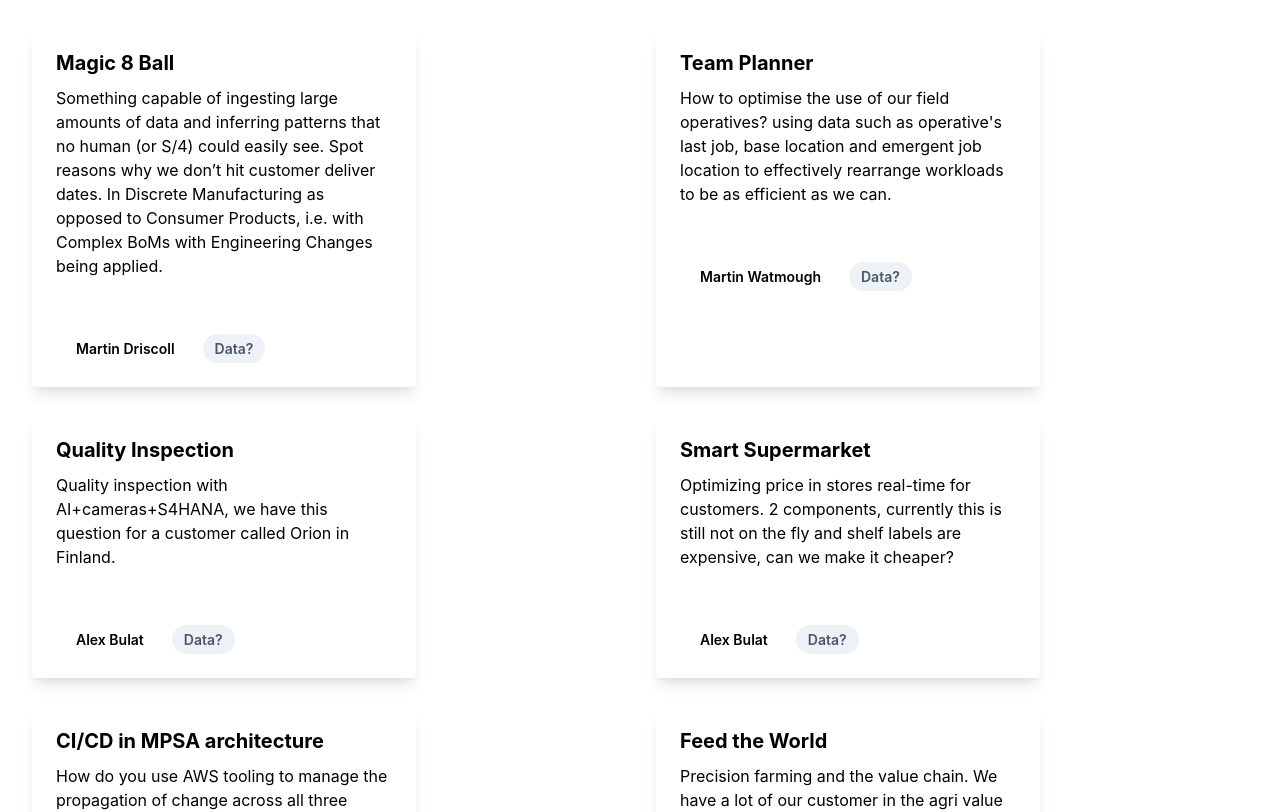
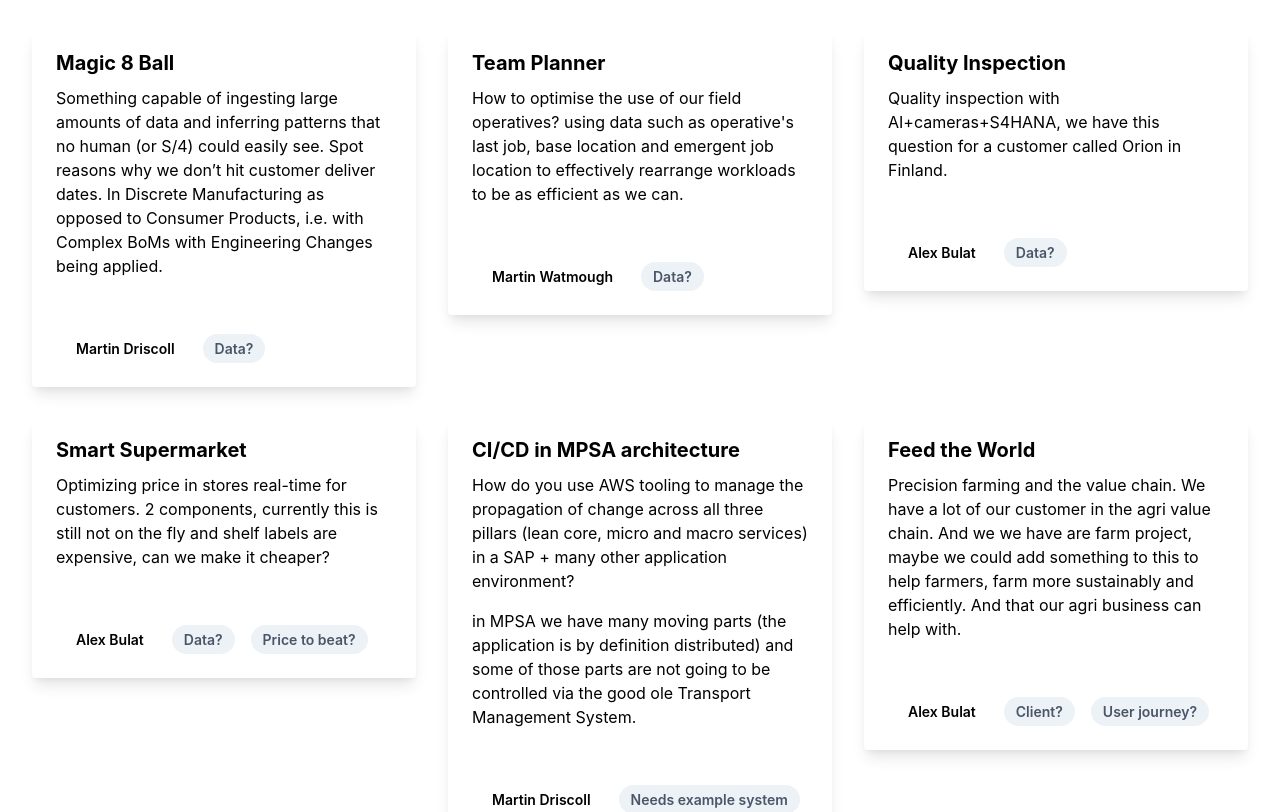
Before and after one commit to Leoooob/show-and-trello, a React (Create React App) app: page / in a window 1280 px wide. Shown: the top 812 px of the page. Built offline with nearby package versions, Linux system fonts and the light colour scheme.

Commit message:
small adjustment to grid style

```diff
--- a/src/styles/index.css
+++ b/src/styles/index.css
@@ -7,6 +7,7 @@
 .card-container {
   margin: 2rem;
   display: grid;
-  grid-template-columns: repeat(auto-fill, minmax(420px, 1fr));
+  grid-template-columns: repeat(auto-fill, minmax(380px, 1fr));
   grid-gap: 2rem;
+  align-items: start;
 }
--- a/src/trello.json
+++ b/src/trello.json
@@ -15,7 +15,7 @@
   }, {
     "name": "Smart Supermarket",
     "description": ["Optimizing price in stores real-time for customers. 2 components, currently this is still not on the fly and shelf labels are expensive, can we make it cheaper?"],
-    "tags": ["Alex Bulat", "Data?"]
+    "tags": ["Alex Bulat", "Data?", "Price to beat?"]
   }, {
     "name": "CI/CD in MPSA architecture",
     "description": ["How do you use AWS tooling to manage the propagation of change across all three pillars (lean core, micro and macro services) in a SAP + many other application environment?",
```
